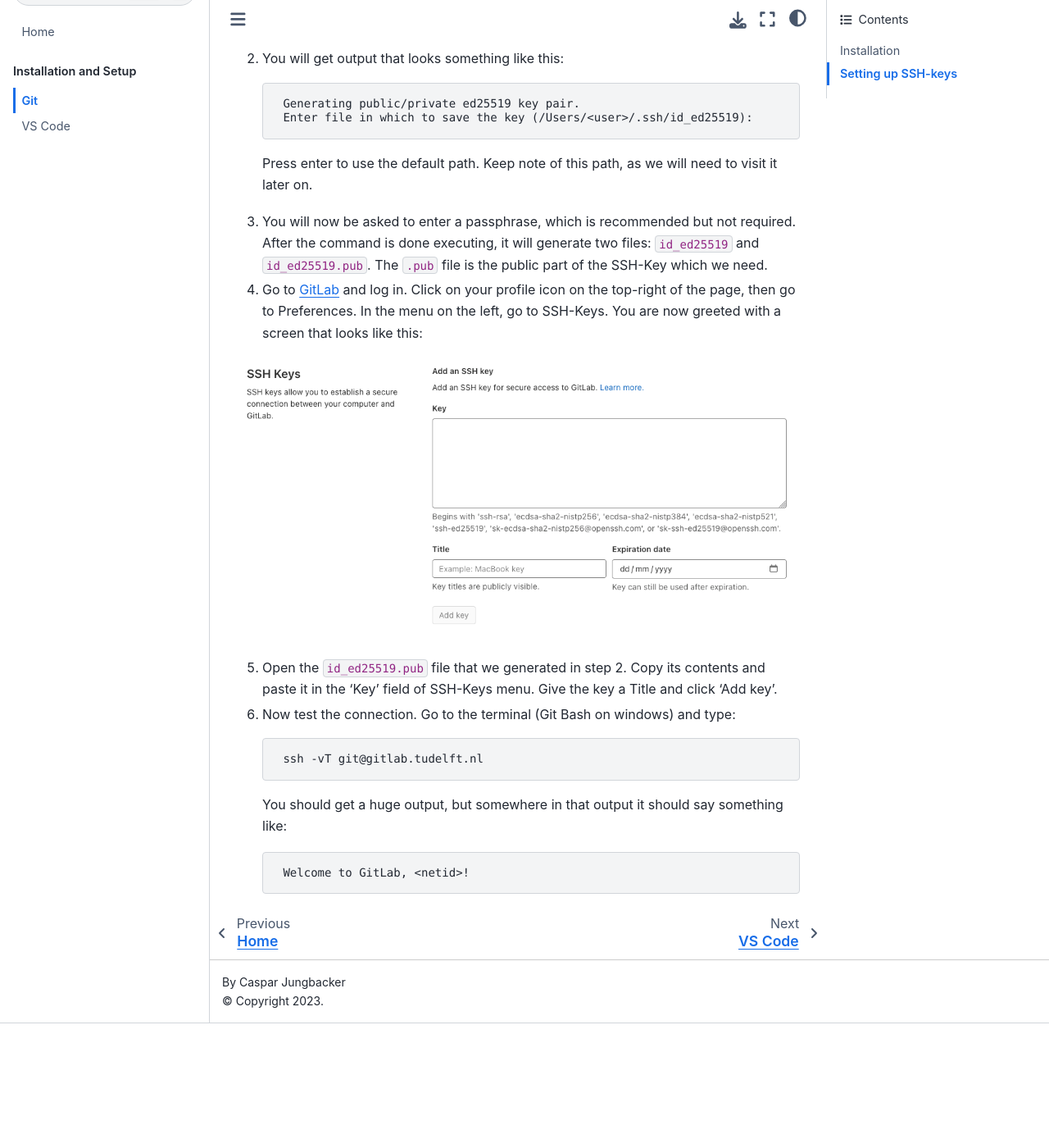
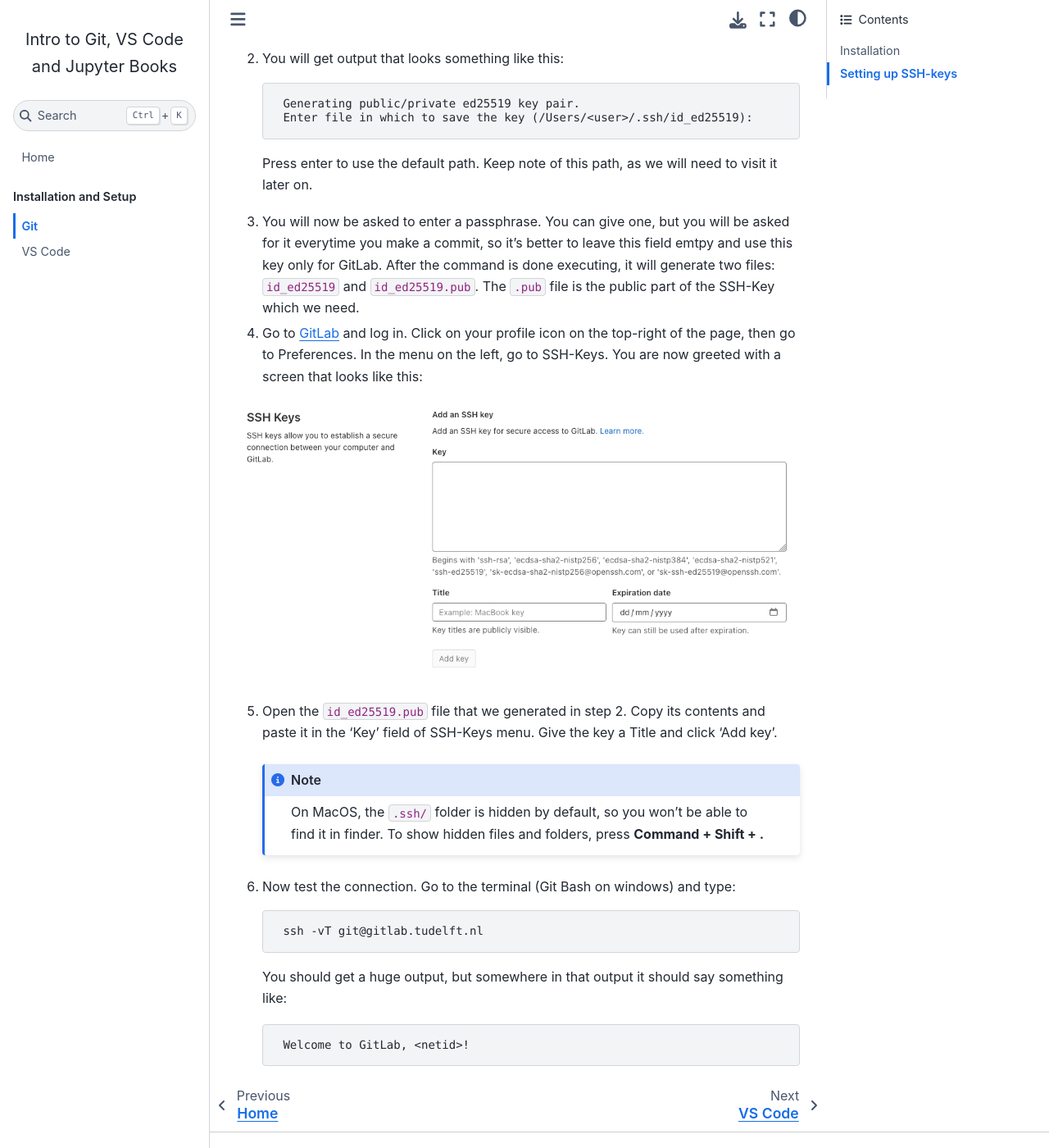
Before and after one commit to TeachBooks/mirror_teachbook_manual, a Jupyter Book: the page built from book/git-setup.md, in a window 1280 px wide and 1400 px high, scrolled down 878 px. Shown: the whole window at 82% size. Built offline with Jupyter Book 1.0.4 settings and Sphinx 7.4.7 and the Sphinx Book theme 1.1.4, drawn with Linux system fonts in a browser that asks for light colours; before the commit the page ends 2126 px from its top, so only the background shows below that.

Commit message:
Update ssh guide

````diff
--- a/book/git-setup.md
+++ b/book/git-setup.md
@@ -1,5 +1,4 @@
 # Git
-
 
 
 ## Installation
@@ -35,7 +34,8 @@
 
     Press enter to use the default path. Keep note of this path, as we will need to visit it later on.
 
-3. You will now be asked to enter a passphrase, which is recommended but not required. After the command is done executing, it will generate two files: `id_ed25519` and `id_ed25519.pub`. The `.pub` file is the public part of the SSH-Key which we need.
+3. You will now be asked to enter a passphrase. You can give one, but you will be asked for it everytime you make a commit, so it's better to leave this field emtpy and use this key only for GitLab. After the command is done executing, it will generate two files: `id_ed25519` and `id_ed25519.pub`. The `.pub` file is the public part of the SSH-Key which we need.
+
 
 4. Go to [GitLab](https://gitlab.tudelft.nl) and log in. Click on your profile icon on the top-right of the page, then go to Preferences. In the menu on the left, go to SSH-Keys. You are now greeted with a screen that looks like this:
 
@@ -44,6 +44,10 @@
 
 5. Open the `id_ed25519.pub` file that we generated in step 2. Copy its contents and paste it in the 'Key' field of SSH-Keys menu. Give the key a Title and click 'Add key'.
 
+    ```{note}
+    On MacOS, the `.ssh/` folder is hidden by default, so you won't be able to find it in finder. To show hidden files and folders, press **Command + Shift + .**
+    ```
+
 6. Now test the connection. Go to the terminal (Git Bash on windows) and type:
 
         ssh -vT git@gitlab.tudelft.nl
````
